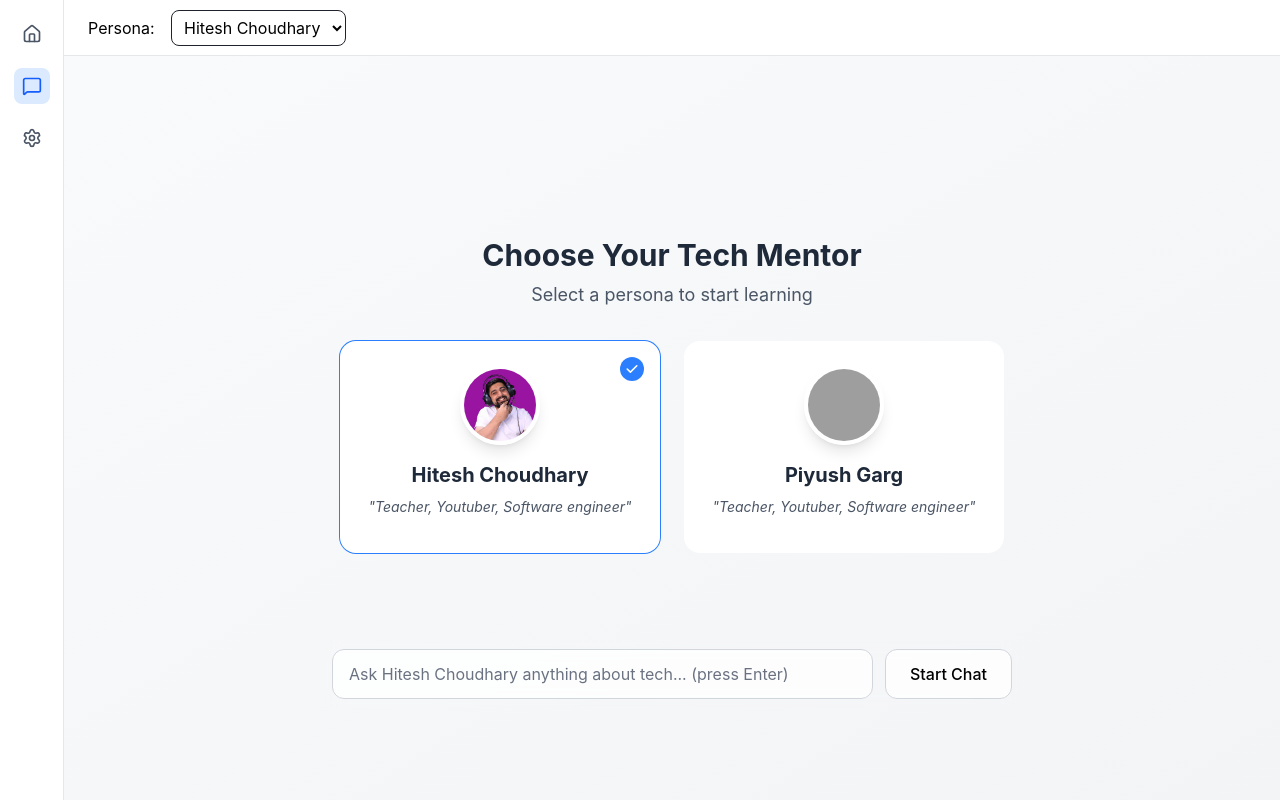
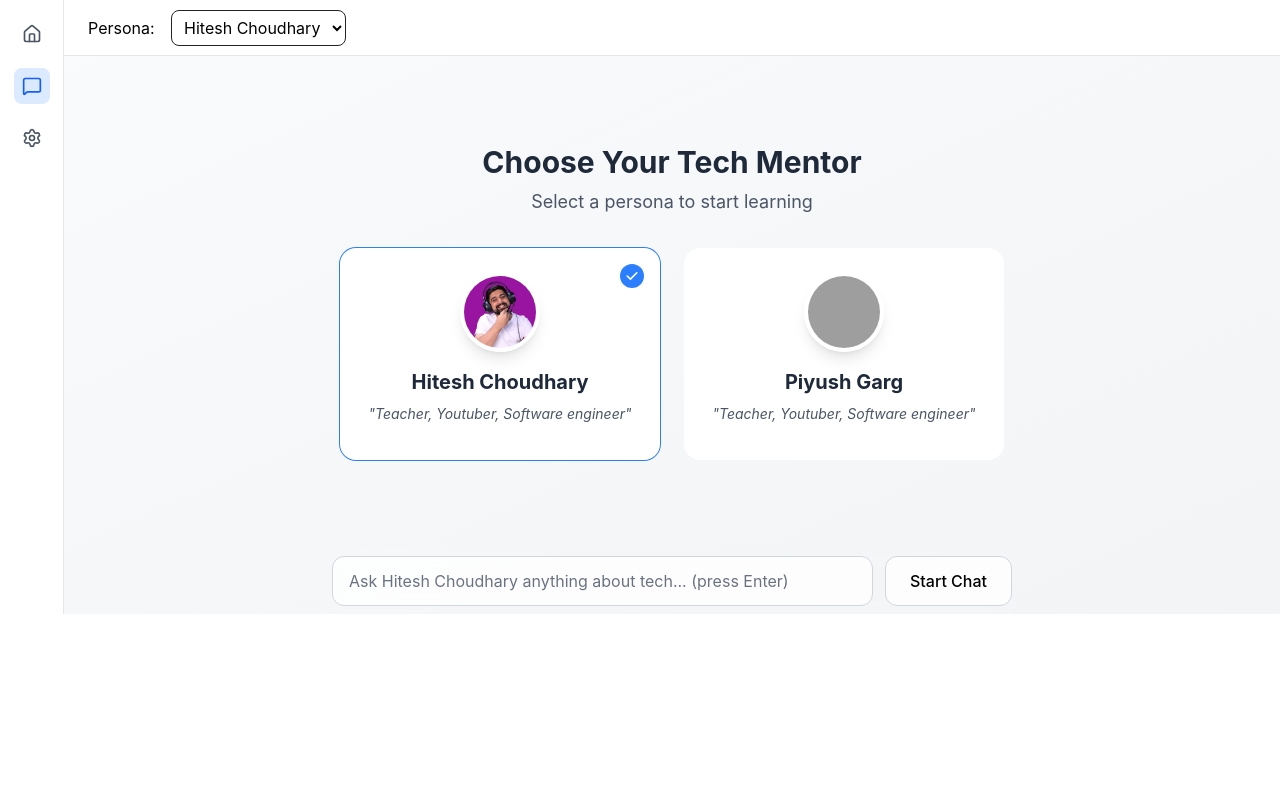
Before and after one commit to charu1603/Persona-ChatAi, a React (Vite) app: page / in a window 1280 px wide. Built offline with nearby package versions, Linux system fonts and the light colour scheme; grey boxes are pictures that could not be loaded.

Commit message:
resolved height

```diff
--- a/src/components/Layout.tsx
+++ b/src/components/Layout.tsx
@@ -4,7 +4,7 @@
 
 export default function Layout({ children }: { children: React.ReactNode }) {
   return (
-    <div className="h-screen flex w-full">
+    <div className="max-h-screen flex w-full">
       <Sidebar />
       <div className="main w-full h-full">
         <Navbar />
```
